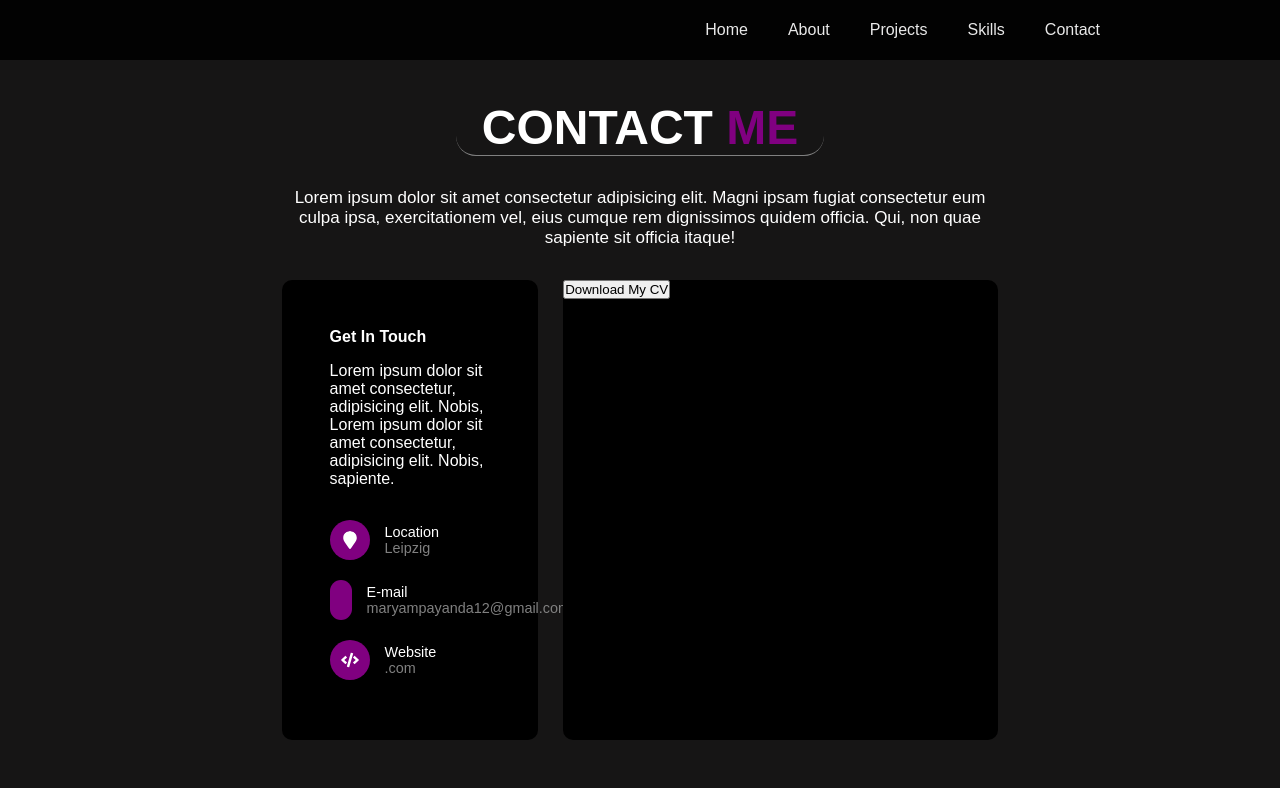
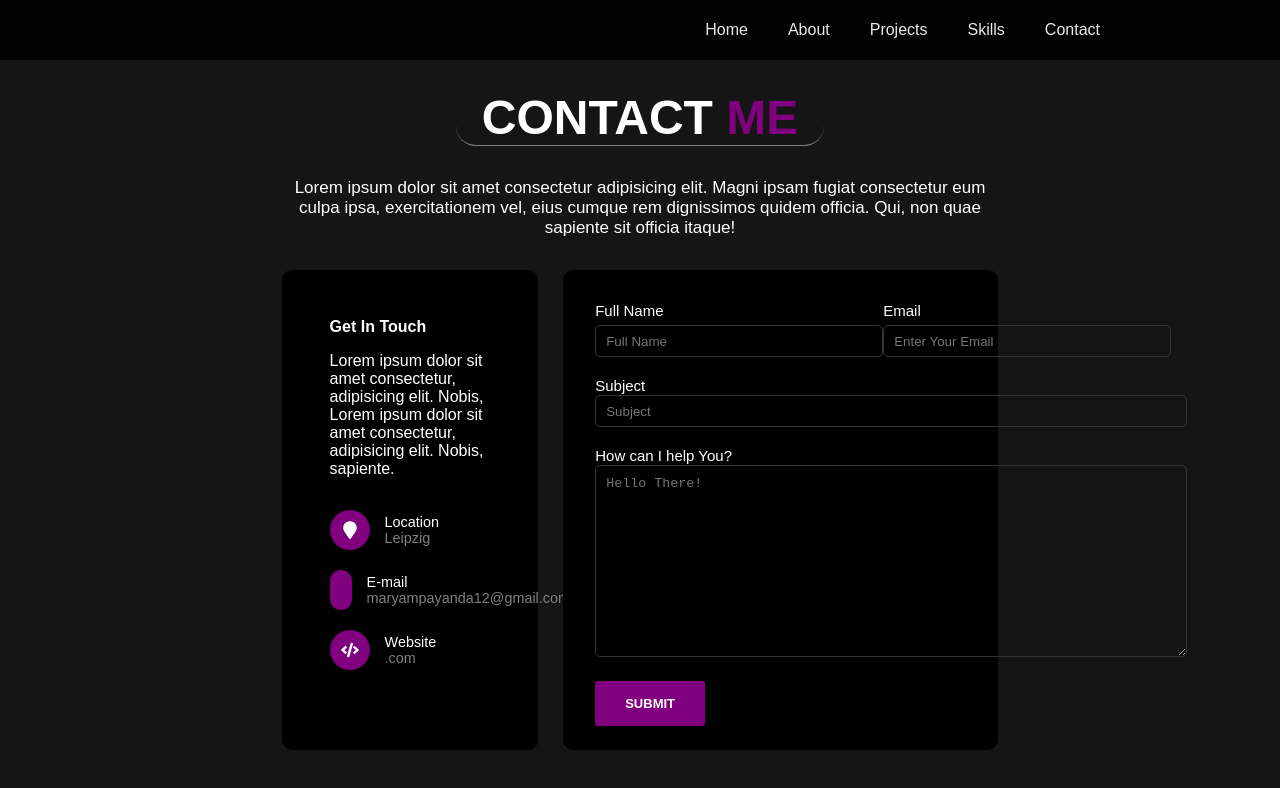
Before and after one commit to MaryamPayenda/portfolio-react, a React (Create React App) app: page /contact in a window 1280 px wide. Shown: the top 788 px of the page. Built offline with nearby package versions, Linux system fonts and the light colour scheme.

Commit message:
contact form

```diff
--- a/src/components/About/About.module.scss
+++ b/src/components/About/About.module.scss
@@ -99,7 +99,7 @@
     border-radius: 3px;
     &:hover {
       border: 1px solid #840b8f;
-      background-color: rgb(34, 33, 33);
+      background-color: #222121;
     }
   }
 }
--- a/src/components/Contact/Contact.js
+++ b/src/components/Contact/Contact.js
@@ -47,9 +47,46 @@ const Contact = () => {
               </div>
             </div>
             <div className={classes.FormInfo}>
-              <div>
-                <button className={classes.Button}>Download My CV</button>
-              </div>
+              <form>
+                <div className={classes.PartOne}>
+                  <span>
+                    <label htmlFor="fullName">Full Name</label>
+                    <br />
+                    <input type="text" id="fullName" placeholder="Full Name" />
+                  </span>
+                  <span>
+                    <label htmlFor="email"> Email</label> <br />
+                    <input
+                      type="email"
+                      name=""
+                      id="email"
+                      placeholder="Enter Your Email"
+                    />
+                  </span>
+                </div>
+                <div className={classes.PartTwo}>
+                  <label htmlFor="subject">Subject</label>
+                  <br />
+
+                  <input type="text" id="subject" placeholder="Subject" />
+                </div>
+
+                <div className={classes.PartThree}>
+                  <label htmlFor="feedback">How can I help You? </label>
+                  <br />
+                  <textarea
+                    name=""
+                    id="feedback"
+                    cols="30"
+                    rows="10"
+                    placeholder="Hello There!"
+                  ></textarea>
+                </div>
+                <div className={classes.PartFour}>
+                  <input type="submit" value="Submit" />
+                </div>
+              </form>
+              <div></div>
             </div>
           </div>
         </div>
--- a/src/components/Contact/Contact.module.scss
+++ b/src/components/Contact/Contact.module.scss
@@ -89,4 +89,75 @@
   background-color: black;
   border-radius: 10px;
   width: 34vw;
+  padding: 2rem;
+  .PartOne {
+    display: flex;
+    justify-content: space-between;
+    label {
+      font-size: 15px;
+    }
+    input {
+      width: 18rem;
+      background: transparent;
+      border: 1px #353535 solid;
+      border-radius: 5px;
+      height: 2rem;
+      margin-top: 5px;
+      &::placeholder {
+        padding: 10px;
+      }
+    }
+  }
+  .PartTwo {
+    margin-top: 20px;
+    label {
+      font-size: 15px;
+    }
+    input {
+      background: transparent;
+      border: 1px #353535 solid;
+      border-radius: 5px;
+      height: 2rem;
+      width: 37rem;
+      &::placeholder {
+        padding: 10px;
+      }
+    }
+  }
+  .PartThree {
+    margin-top: 20px;
+    label {
+      font-size: 15px;
+    }
+    textarea {
+      background: transparent;
+      border: 1px #353535 solid;
+      border-radius: 5px;
+      height: 12rem;
+      width: 37rem;
+      &::placeholder {
+        padding: 10px;
+      }
+    }
+  }
+  .PartFour {
+    margin-top: 20px;
+    input {
+      color: white;
+      background-color: purple;
+      height: 45px;
+      line-height: 45px;
+      padding: 0 30px;
+      font-size: 13px;
+      text-transform: uppercase;
+      font-weight: 600;
+      border: none;
+      border-radius: 3px;
+      cursor: pointer;
+      &:hover {
+        background-color: #222121;
+        border: purple 1px solid;
+      }
+    }
+  }
 }
```
